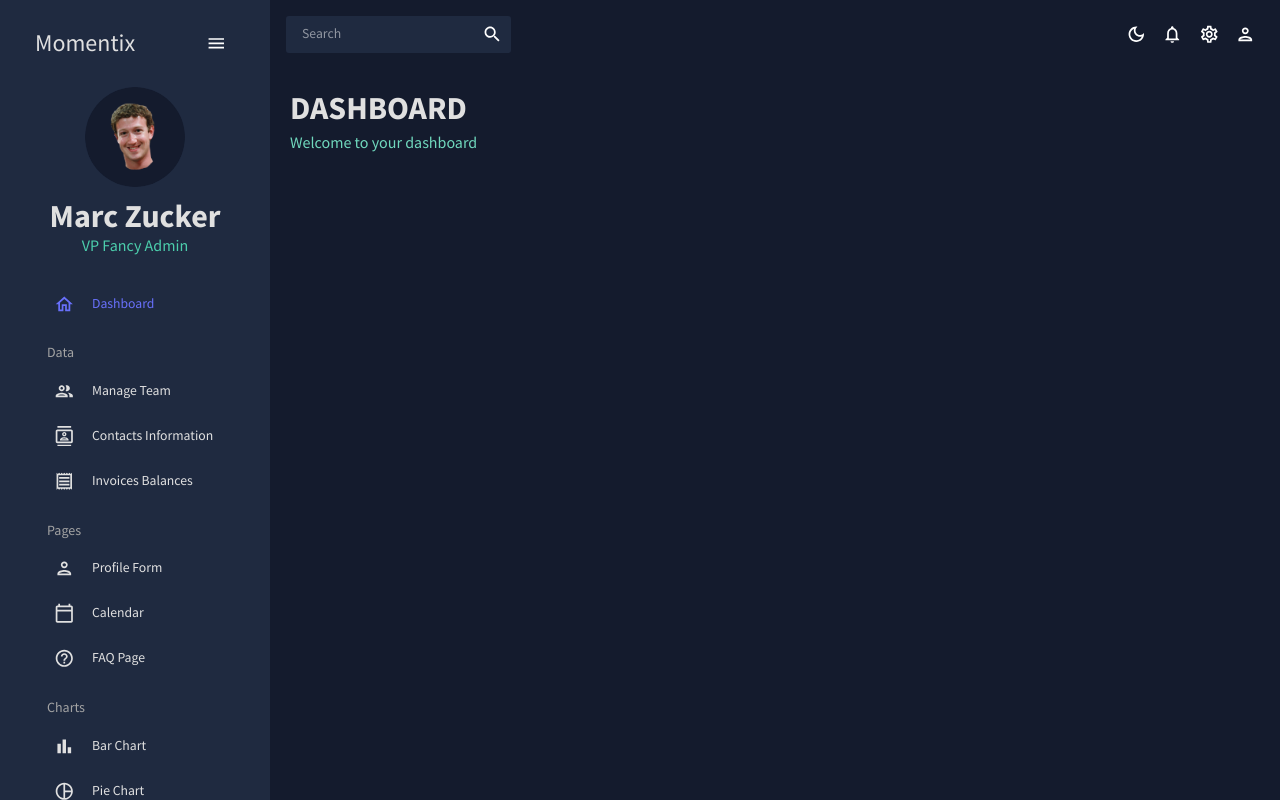
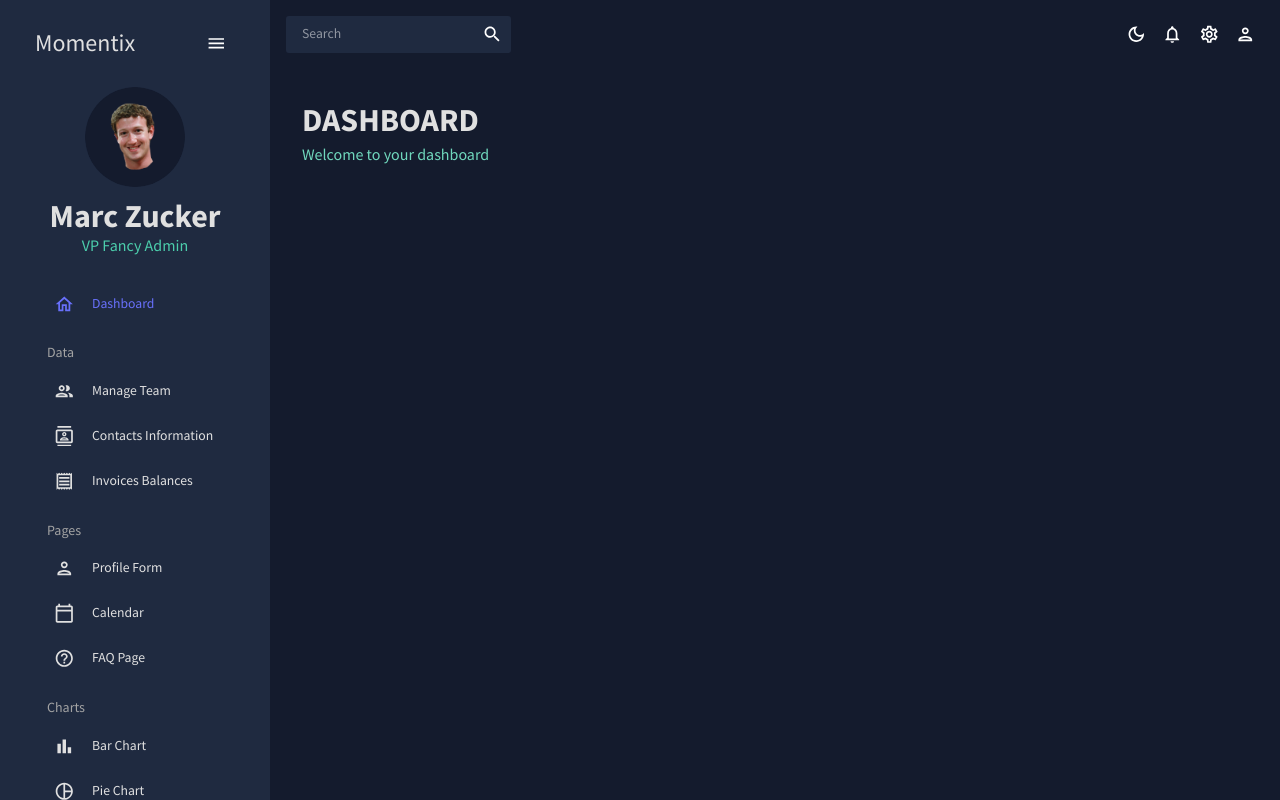
Before and after one commit to matan3sh/my-admin-dashboard, a React (Create React App) app: page / in a window 1280 px wide. Built offline with nearby package versions, Linux system fonts and the light colour scheme.

Commit message:
Clean unessecary code

```diff
--- a/src/pages/Dashboard.tsx
+++ b/src/pages/Dashboard.tsx
@@ -3,7 +3,7 @@ import { Header } from "../components/Header";
 
 export function Dashboard() {
   return (
-    <Box m="20px">
+    <Box m="32px">
       {/* HEADER */}
       <Box display="flex" justifyContent="space-between" alignItems="center">
         <Header title="DASHBOARD" subtitle="Welcome to your dashboard" />
```
